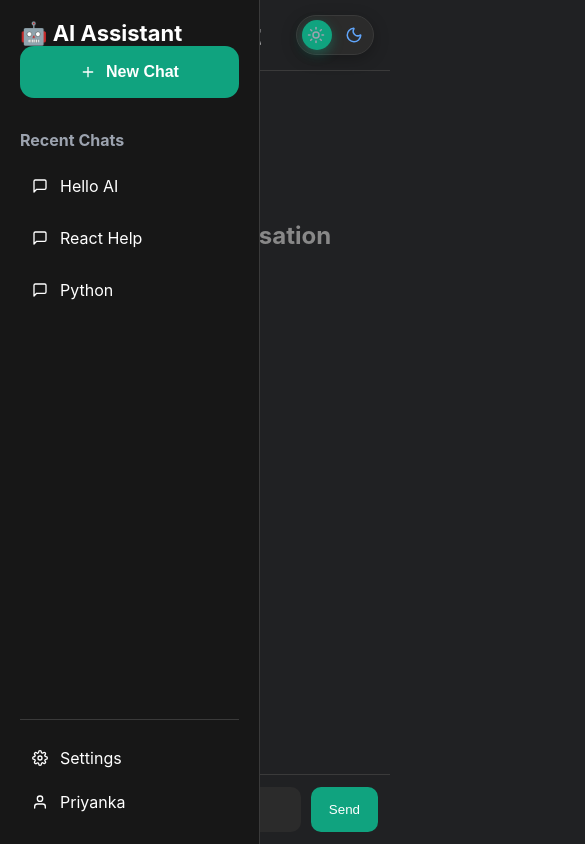
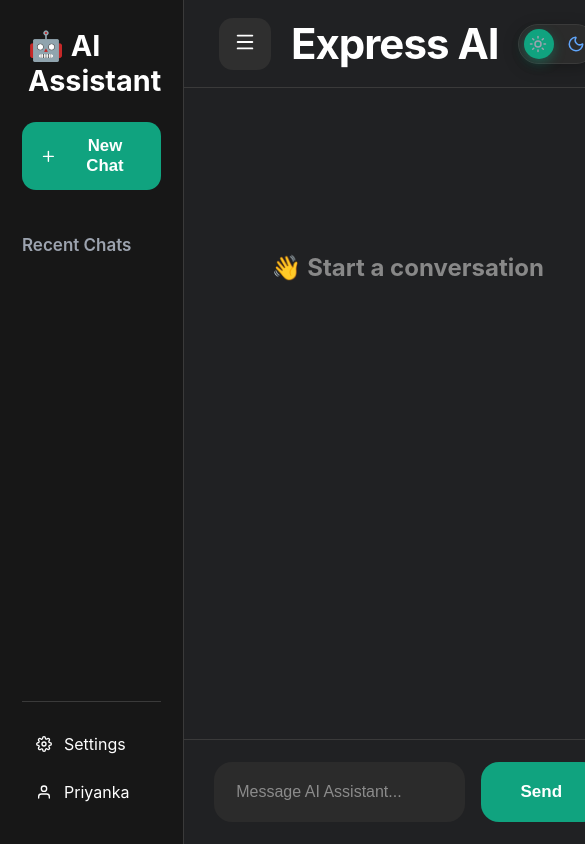
Before and after one commit to debugwithpriyanka/custom-chatbot, a React app in the folder frontend/: page / in a window 390 px wide. Shown: the top 844 px of the page, 585 px wide, since content can reach past the window. Built offline with nearby package versions, Linux system fonts and the light colour scheme; the HTML template or start-up script is replaced by a standard one.

Commit message:
Added chat history

```diff
--- a/frontend/src/components/ChatInput/ChatInput.css
+++ b/frontend/src/components/ChatInput/ChatInput.css
@@ -1,46 +1,69 @@
 .chat-input{
+
     display:flex;
-    gap:10px;
-    padding:18px;
+
+    gap:16px;
+
+    padding:22px 30px;
+
+    background:var(--bg);
+
     border-top:1px solid var(--border);
+
 }
 
 .chat-input input{
+
     flex:1;
-    padding:14px;
+
+    height:60px;
+
     border:none;
+
     outline:none;
-    border-radius:10px;
+
+    border-radius:18px;
+
+    padding:0 22px;
+
     background:var(--input-bg);
-    color:var(--text-primary);
-     min-width:0;
+
+    color:var(--input-text);
+
+    font-size:16px;
+
 }
 
 .chat-input input::placeholder{
+
     color:var(--placeholder);
+
 }
 
 .chat-input button{
-    padding:14px 24px;
+
+    width:120px;
+
     border:none;
-    border-radius:10px;
+
+    border-radius:18px;
+
     cursor:pointer;
+
     background:var(--accent);
-    color: var(--input-text);
+
+    color:white;
+
+    font-size:17px;
+
+    font-weight:600;
+
+    transition:.25s;
+
 }
 
-@media(max-width:768px){
+.chat-input button:hover{
 
-.chat-input{
-    padding:12px;
-}
-
-.chat-input input{
-    font-size:15px;
-}
-
-.chat-input button{
-    padding:12px 18px;
-}
+    background:var(--accent-hover);
 
 }
--- a/frontend/src/components/ChatWindow/ChatWindow.css
+++ b/frontend/src/components/ChatWindow/ChatWindow.css
@@ -1,13 +1,19 @@
 .chat-window{
+
     flex:1;
+
     overflow-y:auto;
-    padding:30px 0;
-    scroll-behavior:smooth;
+
+    background:var(--bg);
+
 }
 
 .chat-content{
-    width:100%;
+
     max-width:900px;
+
     margin:auto;
-    padding:0 25px 30px;
+
+    padding:45px 30px;
+
 }
--- a/frontend/src/components/Header/Header.css
+++ b/frontend/src/components/Header/Header.css
@@ -1,57 +1,65 @@
 .header{
+
+    height:88px;
+
     display:flex;
+
     align-items:center;
+
     justify-content:space-between;
 
-    padding:18px 24px;
+    padding:0 35px;
 
-    background:var(--bg);
+    background:var(--header-bg);
 
     border-bottom:1px solid var(--border);
 
     position:sticky;
+
     top:0;
-    z-index:10;
+
+    z-index:100;
+
 }
 
 .header h1{
-    font-size:48px;
-    font-weight:800;
-    margin:0;
+
+    flex:1;
+
+    text-align:center;
+
+    font-size:42px;
+
+    font-weight:700;
+
+    letter-spacing:-1px;
+
     color:var(--text-primary);
+
 }
 
 .menu-btn{
-    width:42px;
-    height:42px;
+
+    width:52px;
+
+    height:52px;
 
     border:none;
-    border-radius:10px;
 
-    display:flex;
-    align-items:center;
-    justify-content:center;
+    border-radius:14px;
 
     cursor:pointer;
 
-    background:var(--card);
+    background:var(--hover);
+
     color:var(--text-primary);
 
-    transition:.25s ease;
+    transition:.25s;
+
 }
 
 .menu-btn:hover{
-    background:var(--hover);
-}
 
-@media(max-width:768px){
-
-.header{
-    padding:14px 16px;
-}
-
-.header h1{
-    font-size:28px;
-}
+    transform:scale(1.05);
 
 }
--- a/frontend/src/components/Header/Header.jsx
+++ b/frontend/src/components/Header/Header.jsx
@@ -14,7 +14,7 @@ function Header({ toggleSidebar }) {
         <Menu size={22} />
       </button>
 
-      <h1>AI Assistant</h1>
+      <h1>Express AI</h1>
 
       <ThemeToggle />
 
--- a/frontend/src/components/MessageBubble/MessageBubble.jsx
+++ b/frontend/src/components/MessageBubble/MessageBubble.jsx
@@ -16,7 +16,7 @@ function MessageBubble({ sender, text }) {
       )}
 
       <div className="bubble">
-        {text}
+        {String(text)}
       </div>
 
       {isUser && (
--- a/frontend/src/components/Sidebar/Sidebar.css
+++ b/frontend/src/components/Sidebar/Sidebar.css
@@ -1,157 +1,185 @@
 .sidebar{
-    width:280px;
-    min-width:280px;
-    height:100vh;
+    width:300px;
+    background:var(--bg-secondary);
+    border-right:1px solid var(--border);
 
     display:flex;
     flex-direction:column;
     justify-content:space-between;
 
-    padding:20px;
+    padding:28px 22px;
 
-    background:var(--bg-secondary);
-
-    border-right:1px solid var(--border);
-
-    overflow:hidden;
-
-    transition:width .3s ease;
+    transition:.3s;
 }
 
-.sidebar.closed{
-    width:88px;
-    min-width:88px;
+.logo {
+    display: flex;
+    align-items: center;
+    gap: 10px;
+
+    font-size: 1.8rem;
+    font-weight: 700;
+
+    color: var(--text-primary);
+
+    margin-bottom: 24px;
+    padding-left: 6px;
 }
 
-.logo{
-    display:flex;
-    align-items:center;
-    gap:10px;
+.new-chat {
+    width: 100%;
 
-    font-size:22px;
-    font-weight:700;
-    color:var(--text-primary);
+    display: flex;
+    justify-content: center;
+    align-items: center;
+    gap: 10px;
+
+    padding: 14px 18px;
+
+    border: none;
+    border-radius: 14px;
+
+    cursor: pointer;
+
+    background: var(--accent);
+    color: white;
+
+    font-size: 1.05rem;
+    font-weight: 600;
+
+    transition: .25s ease;
 }
 
-.new-chat{
-    width:100%;
-    min-height:52px;
+.new-chat:hover{
+    transform: translateY(-2px);
+    background: var(--accent-hover);
+}
+
+.history{
+
+    flex:1;
+
+    margin-top:45px;
+
+    overflow-y:auto;
+
+}
+
+.history h4{
+
+    margin-bottom:18px;
+
+    color:var(--text-secondary);
+
+    font-size:17px;
+
+    font-weight:600;
+
+}
+
+.history-item{
 
     display:flex;
     align-items:center;
-    justify-content:center;
+    justify-content:space-between;
 
-    gap:10px;
+    gap:12px;
 
-    padding:14px 18px;
+    padding:14px;
 
-    border:none;
-    border-radius:14px;
+    border-radius:12px;
 
     cursor:pointer;
 
-    background:var(--accent);
-    color:var(--button-text);
+    transition:.25s;
 
-    font-size:16px;
-    font-weight:600;
-
-    white-space:nowrap;
-
-    transition:.25s ease;
-}
-
-.new-chat:hover{
-    background:var(--accent-hover);
-}
-
-.history{
-    margin-top:32px;
-    flex:1;
-}
-
-.history h4{
-    color:var(--text-secondary);
-    margin-bottom:14px;
-}
-
-.history-item{
-    display:flex;
-    align-items:center;
-    gap:12px;
-
-    padding:12px;
-    border-radius:10px;
-
-    cursor:pointer;
-    margin-bottom:8px;
-
-    color:var(--text-primary);
-
-    white-space:nowrap;
-    overflow:hidden;
-    text-overflow:ellipsis;
-
-    transition:.2s ease;
+    margin-bottom:10px;
 }
 
 .history-item:hover{
+
     background:var(--hover);
+
+}
+
+.history-item.active{
+
+    background:var(--accent);
+
+    color:white;
+
 }
 
 .bottom{
+
     border-top:1px solid var(--border);
-    padding-top:16px;
+
+    padding-top:18px;
+
 }
 
 .menu{
+
     display:flex;
+
     align-items:center;
+
     gap:12px;
 
-    padding:12px;
-    border-radius:10px;
+    padding:14px;
+
+    border-radius:12px;
 
     cursor:pointer;
 
-    color:var(--text-primary);
+    transition:.25s;
 
-    transition:.2s ease;
 }
 
 .menu:hover{
+
     background:var(--hover);
+
 }
 
-.sidebar.closed h2,
-.sidebar.closed h4,
-.sidebar.closed span{
-    display:none;
+.delete-btn{
+
+    opacity:0;
+
+    border:none;
+
+    background:none;
+
+    cursor:pointer;
+
+    font-size:16px;
+
+    transition:.25s;
+
 }
 
-.sidebar.closed .new-chat,
-.sidebar.closed .menu,
-.sidebar.closed .history-item{
-    justify-content:center;
+.history-item:hover .delete-btn{
+
+    opacity:1;
+
 }
 
-@media(max-width:768px){
+.delete-btn:hover{
 
-.sidebar{
-    position:fixed;
-    left:-100%;
-    top:0;
+    transform:scale(1.2);
 
-    width:260px;
-    min-width:260px;
-
-    z-index:1000;
-
-    transition:left .3s ease;
 }
 
-.sidebar.open{
-    left:0;
+.history-item.active{
+
+    background:var(--accent);
+
+    color:white;
+
 }
 
+.history-item.active svg{
+
+    color:white;
+
 }
--- a/frontend/src/components/Sidebar/Sidebar.jsx
+++ b/frontend/src/components/Sidebar/Sidebar.jsx
@@ -4,26 +4,32 @@ import {
   FiPlus,
   FiMessageSquare,
   FiSettings,
-    FiUser
+  FiUser,
+  FiTrash2,
 } from "react-icons/fi";
 
-function Sidebar({ isOpen }) {
+function Sidebar({
+  isOpen,
+  chats,
+  currentChatId,
+  createNewChat,
+  selectChat,
+  deleteChat,
+}) {
   return (
-
     <aside className={`sidebar ${isOpen ? "open" : "closed"}`}>
-
       <div>
 
         <h2 className="logo">
           🤖 AI Assistant
         </h2>
 
-                <button className="new-chat">
-
+        <button
+          className="new-chat"
+          onClick={createNewChat}
+        >
           <FiPlus />
-
           New Chat
-
         </button>
 
       </div>
@@ -32,54 +38,50 @@ function Sidebar({ isOpen }) {
 
         <h4>Recent Chats</h4>
 
-                <div className="history-item">
+        {chats.map((chat) => (
 
+          <div
+            key={chat.id}
+            className={`history-item ${
+              currentChatId === chat.id ? "active" : ""
+            }`}
+          >
+
+            <div
+              className="history-title"
+              onClick={() => selectChat(chat.id)}
+            >
               <FiMessageSquare />
+              {chat.title}
+            </div>
 
-                    Hello AI
+            <button
+              className="delete-btn"
+              onClick={() => deleteChat(chat.id)}
+            >
+              <FiTrash2 />
+            </button>
 
           </div>
 
-                <div className="history-item">
-
-                    <FiMessageSquare />
-
-                    React Help
-
-                </div>
-
-                <div className="history-item">
-
-                    <FiMessageSquare />
-
-                    Python
-
-                </div>
+        ))}
 
       </div>
 
       <div className="bottom">
 
         <div className="menu">
-
           <FiSettings />
-
           Settings
-
         </div>
 
         <div className="menu">
-
           <FiUser />
-
           Priyanka
-
         </div>
 
       </div>
-
     </aside>
-
   );
 }
 
--- a/frontend/src/index.css
+++ b/frontend/src/index.css
@@ -16,9 +16,19 @@
 }
 
 body{
-  font-family: Inter, Arial, sans-serif;
-  background: var(--bg);
-  color: var(--text);
+
+    margin:0;
+
+    font-family:
+    Inter,
+    "Segoe UI",
+    Roboto,
+    sans-serif;
+
+    background:var(--bg);
+
+    color:var(--text-primary);
+
 }
 
 #root{
@@ -32,3 +42,15 @@ body{
         color 0.25s ease,
         border-color 0.25s ease;
 }
+
+html{
+
+    scroll-behavior:smooth;
+
+}
+
+*{
+
+    box-sizing:border-box;
+
+}
--- a/frontend/src/pages/Home.css
+++ b/frontend/src/pages/Home.css
@@ -1,26 +1,21 @@
 .home{
+
     display:flex;
+
     height:100vh;
+
     background:var(--bg);
-    color:var(--text-primary);
+
 }
 
 .chat-section{
+
     flex:1;
+
     display:flex;
+
     flex-direction:column;
+
     background:var(--bg);
-    overflow:hidden;
-}
-
-@media(max-width:768px){
-
-.home{
-    position:relative;
-}
-
-.chat-section{
-    width:100%;
-}
 
 }
--- a/frontend/src/pages/Home.jsx
+++ b/frontend/src/pages/Home.jsx
@@ -1,4 +1,4 @@
-import { useState } from "react";
+ import { useState, useEffect } from "react";
 
 import Sidebar from "../components/Sidebar/Sidebar";
 import Header from "../components/Header/Header";
@@ -10,65 +10,193 @@ import api from "../services/api";
 import "./Home.css";
 
 function Home() {
-
   const [messages, setMessages] = useState([]);
   const [loading, setLoading] = useState(false);
+
   const [sidebarOpen, setSidebarOpen] = useState(true);
 
+  const [chats, setChats] = useState([]);
+  const [currentChatId, setCurrentChatId] = useState(null);
+
+  // ==========================
+  // Load Chats
+  // ==========================
+  useEffect(() => {
+    const savedChats = JSON.parse(localStorage.getItem("chatHistory"));
+
+    if (savedChats && savedChats.length > 0) {
+      setChats(savedChats);
+      setCurrentChatId(savedChats[0].id);
+      setMessages(savedChats[0].messages);
+    }
+  }, []);
+
+  // ==========================
+  // Save Chats
+  // ==========================
+  useEffect(() => {
+    localStorage.setItem("chatHistory", JSON.stringify(chats));
+  }, [chats]);
+
+  // ==========================
+  // Create New Chat
+  // ==========================
+  const createNewChat = () => {
+    const newChat = {
+      id: Date.now(),
+      title: `Chat ${chats.length + 1}`,
+      messages: [],
+    };
+
+    setChats((prev) => [newChat, ...prev]);
+    setCurrentChatId(newChat.id);
+    setMessages([]);
+  };
+
+  // ==========================
+  // Select Chat
+  // ==========================
+  const selectChat = (id) => {
+    const selectedChat = chats.find((chat) => chat.id === id);
+
+    if (!selectedChat) return;
+
+    setCurrentChatId(id);
+    setMessages(selectedChat.messages);
+  };
+
+  // ==========================
+  // Delete Chat
+  // ==========================
+  const deleteChat = (id) => {
+    const updatedChats = chats.filter((chat) => chat.id !== id);
+
+    setChats(updatedChats);
+
+    if (updatedChats.length === 0) {
+      setCurrentChatId(null);
+      setMessages([]);
+      return;
+    }
+
+    setCurrentChatId(updatedChats[0].id);
+    setMessages(updatedChats[0].messages);
+  };
+
+  // ==========================
+  // Send Message
+  // ==========================
   const sendMessage = async (message) => {
+    let activeChatId = currentChatId;
+
+    // First chat automatically
+    if (!activeChatId) {
+      activeChatId = Date.now();
+
+      const firstChat = {
+        id: activeChatId,
+        title:
+          message.length > 25
+            ? message.substring(0, 25) + "..."
+            : message,
+        messages: [],
+      };
+
+      setChats((prev) => [firstChat, ...prev]);
+      setCurrentChatId(activeChatId);
+    }
 
     const userMessage = {
       sender: "user",
       text: message,
     };
 
-    setMessages((prev) => [...prev, userMessage]);
+    const updatedMessages = [...messages, userMessage];
+
+    setMessages(updatedMessages);
+
+    setChats((prev) =>
+      prev.map((chat) =>
+        chat.id === activeChatId
+          ? {
+              ...chat,
+              messages: updatedMessages,
+            }
+          : chat
+      )
+    );
 
     setLoading(true);
 
     try {
-
       const response = await api.post("/chat", {
         message,
       });
 
+      console.log(response.data);
+
       const botMessage = {
         sender: "bot",
-        text: response.data.reply,
+        text: response.data.response,
       };
 
-      setMessages((prev) => [...prev, botMessage]);
+      const finalMessages = [...updatedMessages, botMessage];
 
+      setMessages(finalMessages);
+
+      setChats((prev) =>
+        prev.map((chat) =>
+          chat.id === activeChatId
+            ? {
+                ...chat,
+                messages: finalMessages,
+              }
+            : chat
+        )
+      );
     } catch (error) {
-
-      setMessages((prev) => [
-        ...prev,
-        {
-          sender: "bot",
-          text: "Something went wrong.",
-        },
-      ]);
-
       console.error(error);
 
+      const errorMessage = {
+        sender: "bot",
+        text: "Something went wrong.",
+      };
+
+      const finalMessages = [...updatedMessages, errorMessage];
+
+      setMessages(finalMessages);
+
+      setChats((prev) =>
+        prev.map((chat) =>
+          chat.id === activeChatId
+            ? {
+                ...chat,
+                messages: finalMessages,
+              }
+            : chat
+        )
+      );
     } finally {
-
       setLoading(false);
-
     }
   };
 
   return (
     <div className="home">
-
       <Sidebar
         isOpen={sidebarOpen}
+        chats={chats}
+        currentChatId={currentChatId}
+        createNewChat={createNewChat}
+        selectChat={selectChat}
+        deleteChat={deleteChat}
       />
 
       <div className="chat-section">
-
         <Header
-          toggleSidebar={() => setSidebarOpen(!sidebarOpen)}
+          toggleSidebar={() =>
+            setSidebarOpen(!sidebarOpen)
+          }
         />
 
         <ChatWindow
@@ -80,9 +208,7 @@ function Home() {
           onSend={sendMessage}
           loading={loading}
         />
-
       </div>
-
     </div>
   );
 }
--- a/frontend/src/services/api.js
+++ b/frontend/src/services/api.js
@@ -2,9 +2,6 @@ import axios from "axios";
 
 const api = axios.create({
   baseURL: "http://127.0.0.1:5000",
-  headers: {
-    "Content-Type": "application/json",
-  },
 });
 
 export default api;
```
Also changed, not shown: frontend/src/components/MessageBubble/MessageBubble.css (+30 -21 lines), 1 other file (tests, documents, lock files or other folders). Lines whose indentation alone changed are shown as unchanged.
